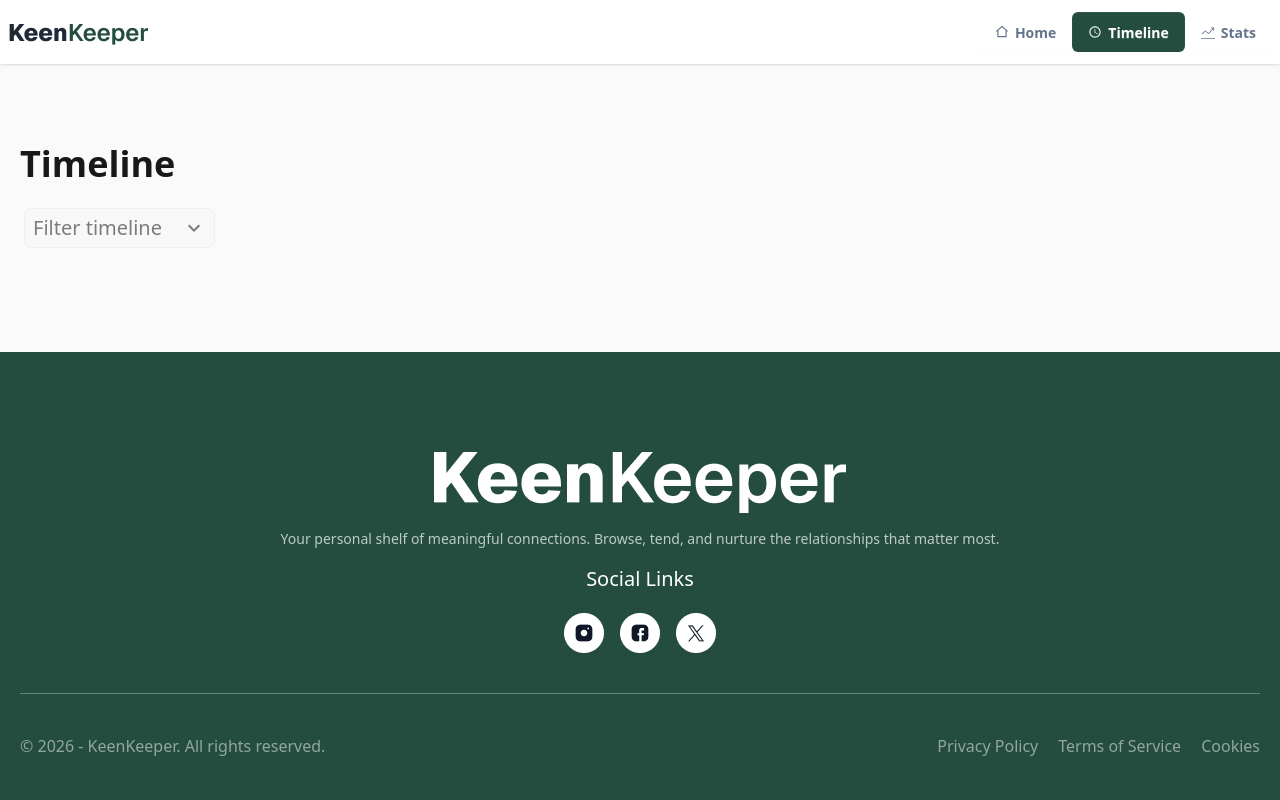
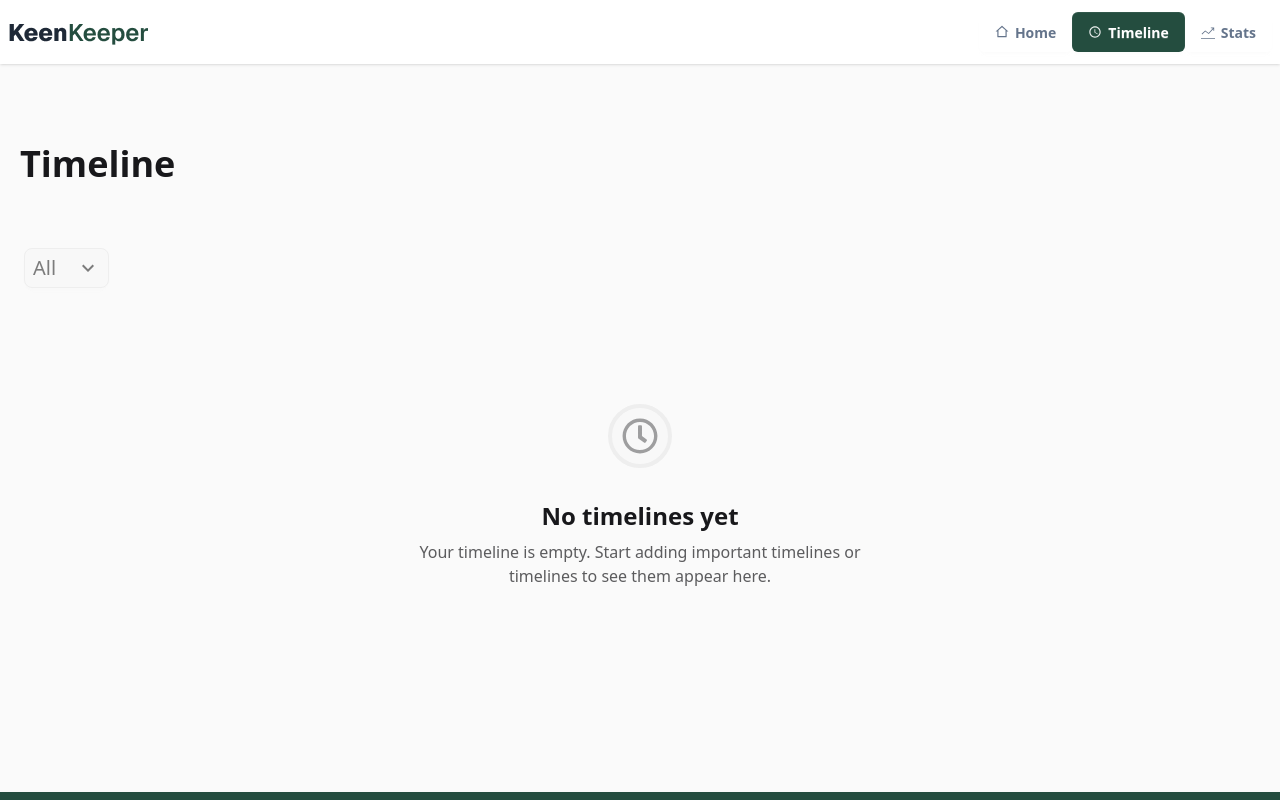
Before and after one commit to toufiqweb/keen-keeper, a Next.js app: page /timeline in a window 1280 px wide. Shown: the top 800 px of the page. Built offline with nearby package versions, Linux system fonts and the light colour scheme.

Commit message:
empty timelines page design add and 404 error page design added

```diff
--- a/src/app/not-found.jsx
+++ b/src/app/not-found.jsx
@@ -1,11 +1,54 @@
-import React from 'react';
+"use client";
+
+import React from "react";
+import { FaHome, FaSearch } from "react-icons/fa";
+import { useRouter } from "next/navigation";
 
 const NotFound = () => {
-    return (
-        <div>
-            <h1>this page was not found</h1>
+  const router = useRouter();
+
+  return (
+    <div className="max-h-screen bg-base-100 flex items-center justify-center my-10  px-4 py-12">
+      <div className="max-w-lg w-full text-center">
+        <div className=" mb-8">
+          <h1 className="text-[180px] md:text-[220px] font-bold text-base-300 leading-none select-none">
+            404
+          </h1>
         </div>
-    );
+
+        <h2 className="text-3xl md:text-4xl font-semibold text-base-content mb-4">
+          Oops! Page Not Found
+        </h2>
+
+        <p className="text-base-content/70 text-lg mb-10 max-w-sm mx-auto">
+          The page you are looking for does not exist or has been moved.
+        </p>
+
+        <div className="flex flex-col sm:flex-row gap-4 justify-center">
+          <button
+            onClick={() => router.push("/")}
+            className="btn btn-primary btn-lg gap-3 shadow-md hover:scale-105 transition-all active:scale-95"
+          >
+            <FaHome className="text-xl" />
+            Back to Home
+          </button>
+
+          <button
+            onClick={() => router.back()}
+            className="btn btn-outline btn-lg gap-3 hover:bg-base-200"
+          >
+            <FaSearch className="text-xl" />
+            Go Back
+          </button>
+        </div>
+
+        <div className="mt-16 text-xs text-base-content/40 flex justify-center gap-8">
+          <div>¯\_(ツ)_/¯</div>
+          <div>Error Code: 404</div>
+        </div>
+      </div>
+    </div>
+  );
 };
 
 export default NotFound;
--- a/src/components/timelinePage/Timeline.jsx
+++ b/src/components/timelinePage/Timeline.jsx
@@ -3,9 +3,10 @@ import React, { useContext, useState } from "react";
 import { TimelineContext } from "@/lib/contexts/TimelineContextProvider";
 import TimelineCard from "../ui/TimelineCard";
 import { MdKeyboardArrowDown } from "react-icons/md";
+import { FaPlus, FaRegClock } from "react-icons/fa";
 
 const Timeline = () => {
-  const { timelines, setTimelines, selectedType, setSelectedType } =
+  const { timelines, selectedType, setSelectedType } =
     useContext(TimelineContext);
 
   // const {type } = timelines
@@ -25,21 +26,22 @@ const Timeline = () => {
   return (
     <div className="my-20 px-5 space-y-5">
       <h1 className="text-4xl font-bold">Timeline</h1>
-      <div  className="dropdown dropdown-bottom ">
+
+      <div className="dropdown dropdown-bottom mt-10">
         <div
           tabIndex={0}
           role="button"
           className="btn font-normal text-black/50 gap-5 rounded-lg border border-base-300 px-2 py-3 m-1 flex justify-between items-center"
         >
-          <span className="text-xl"> Filter timeline</span>
+          <span className="text-xl"> {selectedType}</span>
           <MdKeyboardArrowDown className="text-2xl" />
         </div>
         <ul
           tabIndex="-1"
           className="dropdown-content menu bg-base-100 rounded-box z-1 w-52 p-2 shadow-sm"
         >
-          <li onClick={() => handlerClick("all")}>
-            <a>Default</a>
+          <li onClick={() => handlerClick("All")}>
+            <a>All</a>
           </li>
           <li onClick={() => handlerClick("call")}>
             <a>Call</a>
@@ -52,7 +54,27 @@ const Timeline = () => {
           </li>
         </ul>
       </div>
+      {filteredTimelines.length === 0 ? (
+        <div className="min-h-100 flex items-center justify-center px-4 py-12">
+          <div className="max-w-md w-full text-center">
+            <div className="relative mx-auto w-16 h-16 mb-8">
+              <div className="relative w-16 h-16 bg-base-200 border-4 border-base-300 rounded-full flex items-center justify-center">
+                <FaRegClock className="text-4xl text-base-content/40" />
+              </div>
+            </div>
 
+            <h3 className="text-2xl font-semibold text-base-content mb-2">
+              No timelines yet
+            </h3>
+
+            <p className="text-base-content/70 mb-8 ">
+              Your timeline is empty. Start adding important timelines or
+              timelines to see them appear here.
+            </p>
+          </div>
+        </div>
+      ) : (
+        <div className="">
           <div className=" space-y-4">
             {
               filteredTimelines.map((timeline, ind) => (
@@ -63,6 +85,8 @@ const Timeline = () => {
             }
           </div>
         </div>
+      )}
+    </div>
   );
 };
 
--- a/src/lib/contexts/TimelineContextProvider.jsx
+++ b/src/lib/contexts/TimelineContextProvider.jsx
@@ -5,7 +5,7 @@ export const TimelineContext = createContext();
 
 const TimelineContextProvider = ({ children }) => {
   const [timelines, setTimelines] = useState([]);
-  const [selectedType, setSelectedType] = useState("all");
+  const [selectedType, setSelectedType] = useState("All");
 
   const value = {
     timelines,
```
Lines whose indentation alone changed are shown as unchanged.
